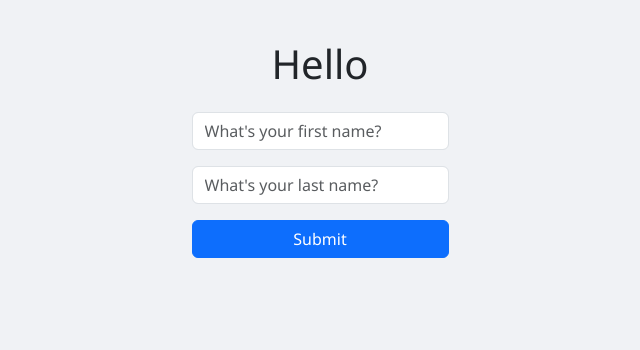
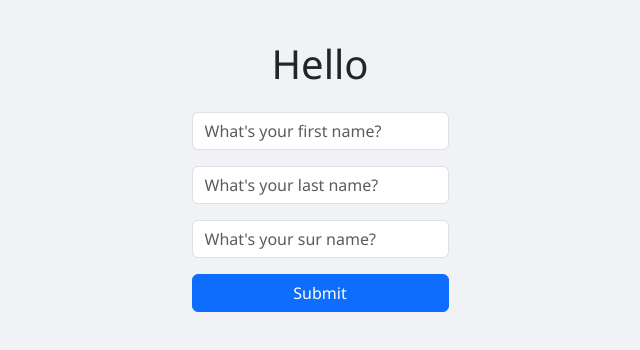
Before and after one commit to MATUSUNU/React-Props, a React (Vite) app: page /#/react-forms in a window 1280 px wide. Shown: the top 350 px of the page, without its empty margins (320-960 px from the left). Built offline with nearby package versions, Linux system fonts and the light colour scheme.

Commit message:
complex state final

```diff
--- a/src/components/ReactForms.jsx
+++ b/src/components/ReactForms.jsx
@@ -25,26 +25,59 @@ function ReactForms() {
   // }
 
   // -------------------------------------- Part 2 --------------------------------------
+  // const [fullName, setFullName] = useState({
+  //   fName: "",
+  //   lName: ""
+  // })
+
+  // function handleChange(event) {
+  //   const newValue = event.target.value;
+  //   const name = event.target.name;
+
+  //   if (name === "fname") {
+  //     setFullName({fName: newValue});
+  //   } else if (name === "lname") {
+  //     setFullName({lName: newValue});
+  //   }
+  // }
+
+  // -------------------------------------- Part 3 --------------------------------------
   const [fullName, setFullName] = useState({
     fName: "",
-    lName: ""
+    lName: "",
+    sName: ""
   })
 
   function handleChange(event) {
-    const newValue = event.target.value;
-    const name = event.target.name;
+    const {name, value} = event.target;
 
-    if (name === "fname") {
-      setFullName({fName: newValue});
-    } else if (name === "lname") {
-      setFullName({lName: newValue});
-    }
+    setFullName((prev) => {
+      if (name === "fname") {
+        return {
+          fName: value,
+          lName: prev.lName,
+          sName: prev.sName
+        }
+      } else if (name === "lname") {
+        return {
+          fName: prev.fName,
+          lName: value,
+          sName: prev.sName,
+        }
+      } else if (name === "sname") {
+        return {
+          fName: prev.fName,
+          lName: prev.lName,
+          sName: value
+        }
+      }
+    })
   }
 
   return (
     <div className="container d-flex justify-content-center align-items-center mt-3">
       <div className="form-card p-4 text-center">
-        <h1 className="mb-4">Hello {fullName.fName} {fullName.lName}</h1>
+        <h1 className="mb-4">Hello {fullName.fName} {fullName.lName} {fullName.sName}</h1>
         <input
           onChange={handleChange}
           type="text"
@@ -61,6 +94,14 @@ function ReactForms() {
           placeholder="What's your last name?"
           value={fullName.lName}
         />
+        <input
+          onChange={handleChange}
+          type="text"
+          name="sname"
+          className="form-control mb-3"
+          placeholder="What's your sur name?"
+          value={fullName.sName}
+        />
         <button className="btn btn-primary w-100">Submit</button>
       </div>
     </div>
```
